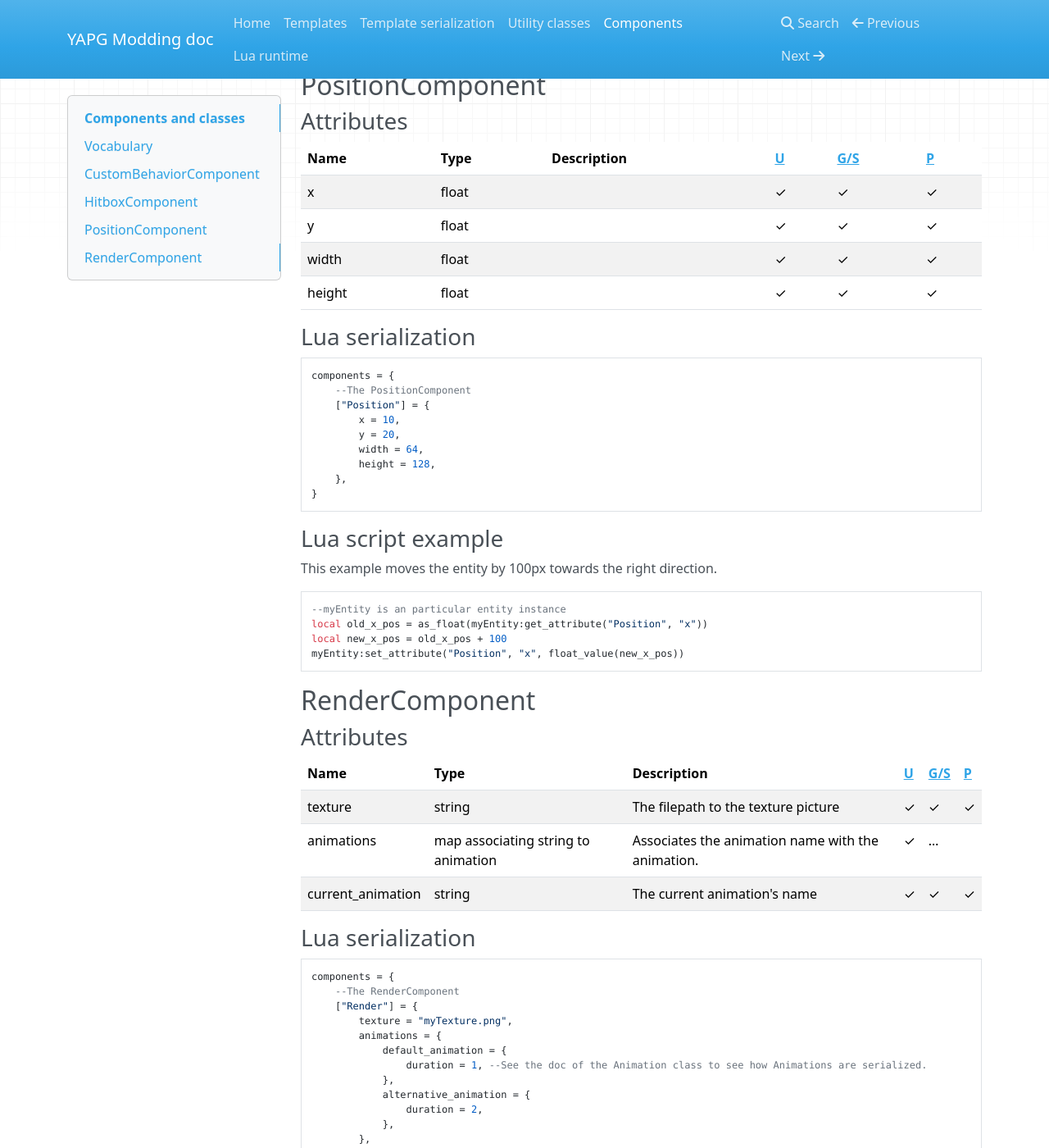
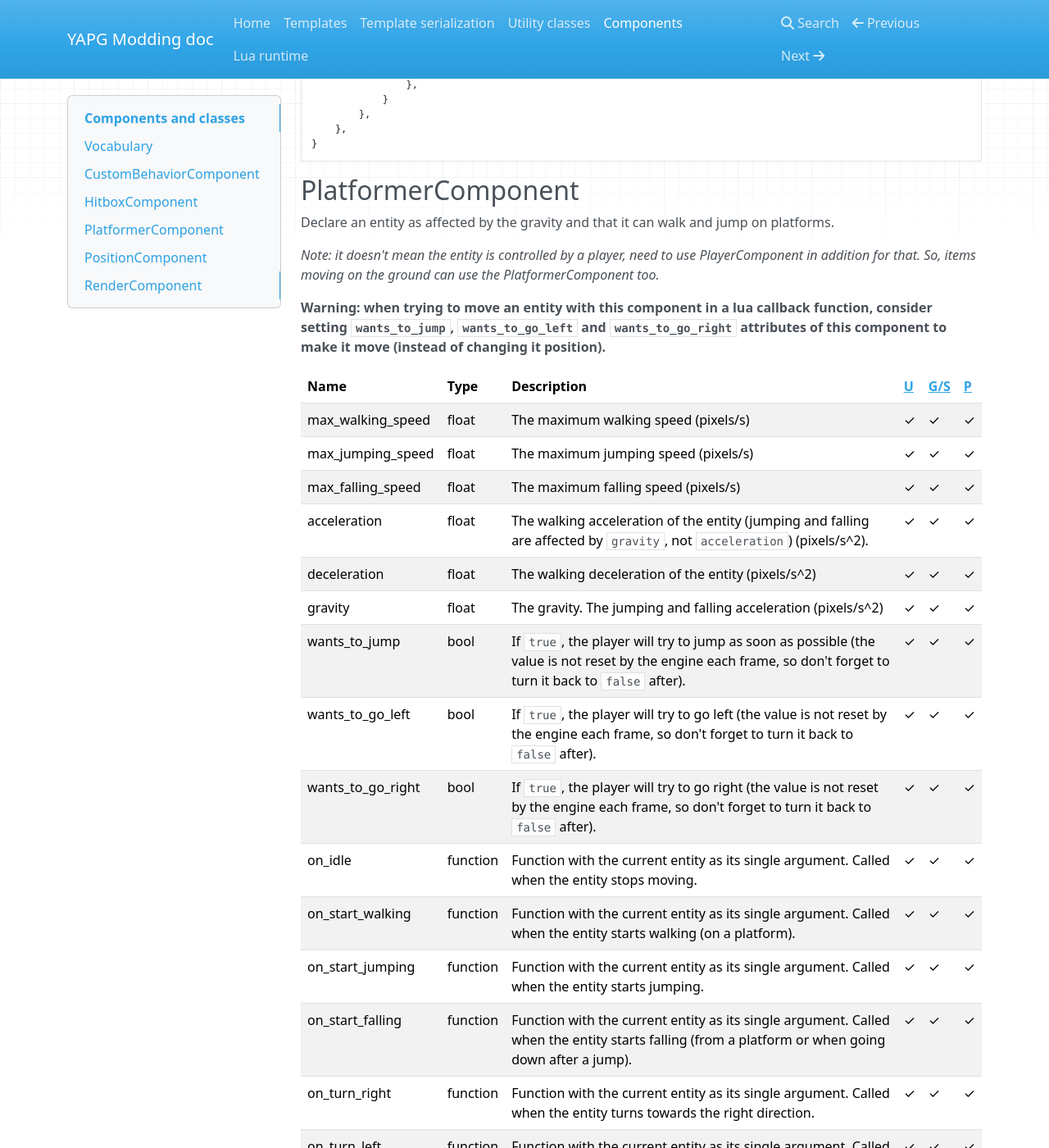
Before and after one commit to victorlevasseur/YAPG-modding-doc, an MkDocs documentation site: the page built from docs/components.md, in a window 1280 px wide and 1400 px high, scrolled down 1759 px. Shown: the whole window at 82% size. Built offline with MkDocs 1.6.1, drawn with Linux system fonts in a browser that asks for light colours; nearby versions of some CDN libraries; old or Windows-style settings are respelled for this version of MkDocs; some of the changed text lies outside the part shown.

Commit message:
Add the doc of PlatformerComponent

````diff
--- a/docs/components.md
+++ b/docs/components.md
@@ -26,10 +26,13 @@ Currently, the game has the following components:
 
 -   [CustomBehaviorComponent](#custombehaviorcomponent)
 -   [HitboxComponent](#hitboxcomponent)
+-   [PlatformerComponent](#platformercomponent)
 -   [PositionComponent](#positioncomponent)
 -   [RenderComponent](#rendercomponent)
 
 ## CustomBehaviorComponent
+
+Component that allow a lua callback function to be called at each frames.
 
 ### Attributes
 
@@ -51,6 +54,9 @@ components = {
 ```
 
 ## HitboxComponent
+
+Contains an polygonal hitbox (must be convex). Used to detect collisions between platformer
+entities and platforms and collisions between collider entities and collidable entities.
 
 ### Attributes
 
@@ -89,7 +95,38 @@ components = {
 }
 ```
 
+## PlatformerComponent
+
+Declare an entity as affected by the gravity and that it can walk and jump on platforms.
+
+*Note: it doesn't mean the entity is controlled by a player, need to use PlayerComponent
+in addition for that. So, items moving on the ground can use the PlatformerComponent too.*
+
+**Warning: when trying to move an entity with this component in a lua callback function,
+consider setting `wants_to_jump`, `wants_to_go_left` and `wants_to_go_right` attributes
+of this component to make it move (instead of changing it position).**
+
+Name | Type | Description | [U](#vocabulary) | [G/S](#vocabulary) | [P](#vocabulary)
+-----|------|-------------|------------------|--------------------|------------------
+max_walking_speed | float | The maximum walking speed (pixels/s) | ✓ | ✓ | ✓
+max_jumping_speed | float | The maximum jumping speed (pixels/s) | ✓ | ✓ | ✓
+max_falling_speed | float | The maximum falling speed (pixels/s) | ✓ | ✓ | ✓
+acceleration | float | The walking acceleration of the entity (jumping and falling are affected by `gravity`, not `acceleration`) (pixels/s^2). | ✓ | ✓ | ✓
+deceleration | float | The walking deceleration of the entity (pixels/s^2) | ✓ | ✓ | ✓
+gravity | float | The gravity. The jumping and falling acceleration (pixels/s^2) | ✓ | ✓ | ✓
+wants_to_jump | bool | If `true`, the player will try to jump as soon as possible (the value is not reset by the engine each frame, so don't forget to turn it back to `false` after). | ✓ | ✓ | ✓
+wants_to_go_left | bool | If `true`, the player will try to go left (the value is not reset by the engine each frame, so don't forget to turn it back to `false` after). | ✓ | ✓ | ✓
+wants_to_go_right | bool | If `true`, the player will try to go right (the value is not reset by the engine each frame, so don't forget to turn it back to `false` after). | ✓ | ✓ | ✓
+on_idle | function | Function with the current entity as its single argument. Called when the entity stops moving. | ✓ | ✓ | ✓
+on_start_walking | function | Function with the current entity as its single argument. Called when the entity starts walking (on a platform). | ✓ | ✓ | ✓
+on_start_jumping | function | Function with the current entity as its single argument. Called when the entity starts jumping. | ✓ | ✓ | ✓
+on_start_falling | function | Function with the current entity as its single argument. Called when the entity starts falling (from a platform or when going down after a jump). | ✓ | ✓ | ✓
+on_turn_right | function | Function with the current entity as its single argument. Called when the entity turns towards the right direction. | ✓ | ✓ | ✓
+on_turn_left | function | Function with the current entity as its single argument. Called when the entity turns towards the left direction. | ✓ | ✓ | ✓
+
 ## PositionComponent
+
+Component containing position and size data of an entity.
 
 ### Attributes
 
@@ -127,6 +164,8 @@ myEntity:set_attribute("Position", "x", float_value(new_x_pos))
 
 ## RenderComponent
 
+Stores the animations of an entity and tells the render engine which one to render.
+
 ### Attributes
 
 Name | Type | Description | [U](#vocabulary) | [G/S](#vocabulary) | [P](#vocabulary)
````
